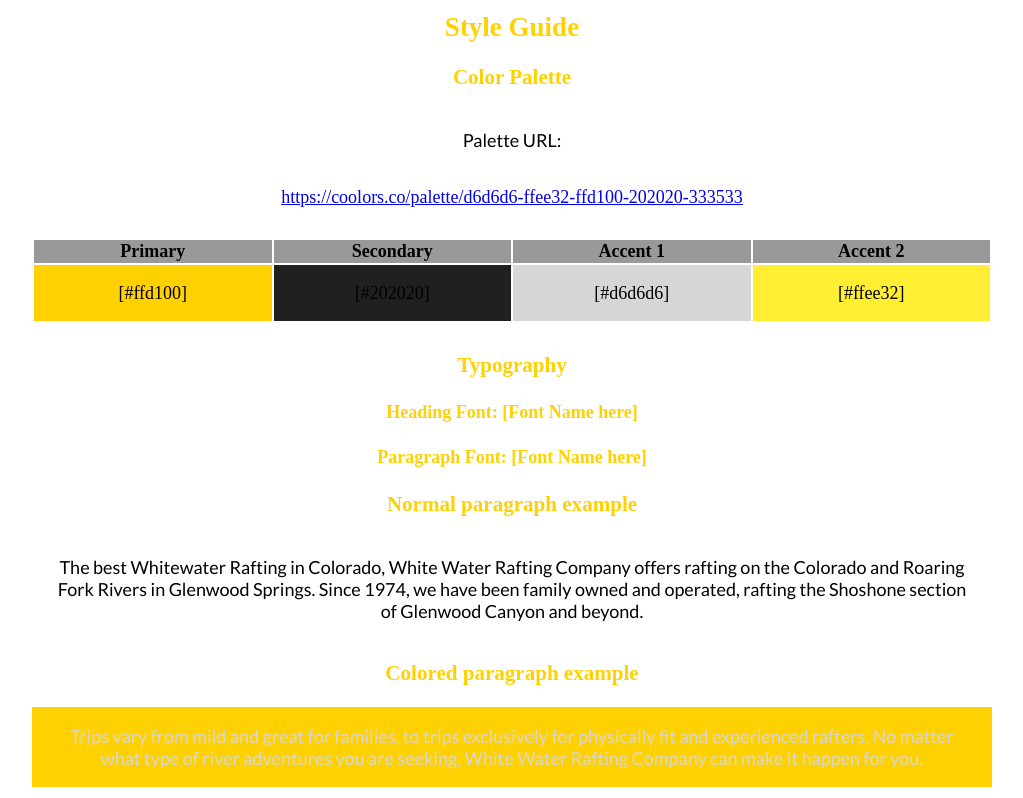
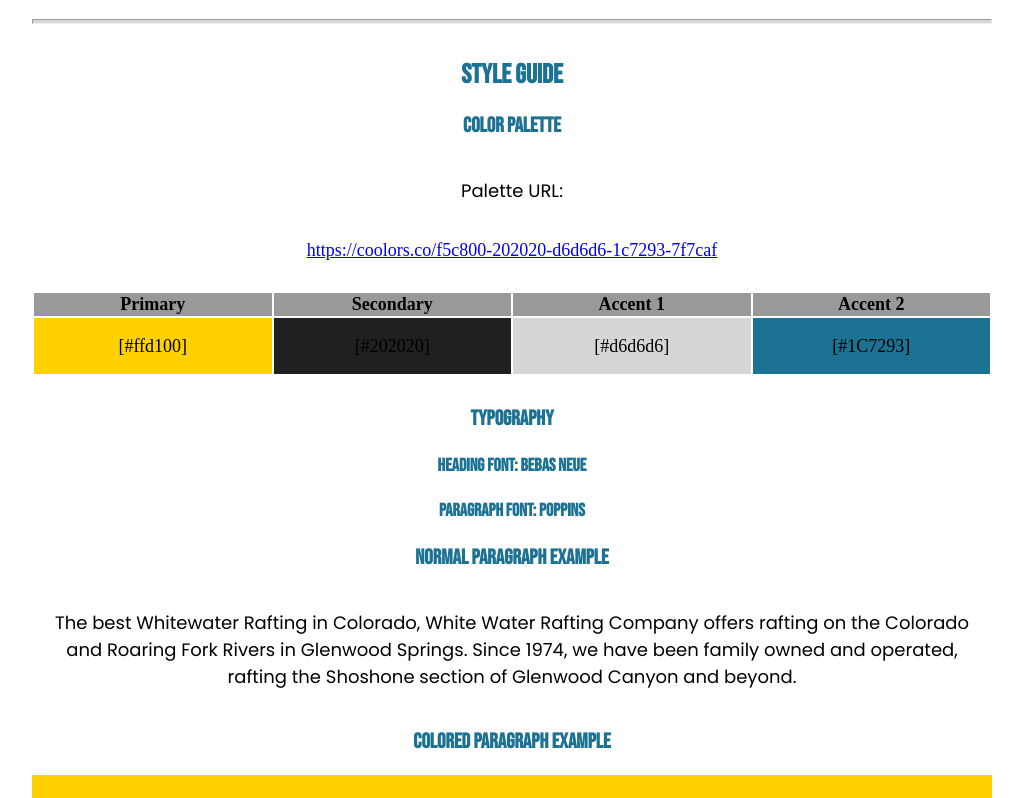
Before and after one commit to aaronandrei/wdd130, a plain HTML site: page wwr/site-plan-rafting.html in a window 1280 px wide. Shown: the part 1098-1896 px from the top of the page, without its empty margins (128-1151 px from the left). Drawn offline with Linux system fonts and the light colour scheme; a web font is replaced by a local one.

Commit message:
Final changes

```diff
--- a/wwr/site-plan-rafting.html
+++ b/wwr/site-plan-rafting.html
@@ -41,8 +41,8 @@
 
     <!-- Copy and paste the URL to your finished palette below. Replace the href value that is there with yours. Make sure to paste it into both the href value and the content text of the <a> tag -->
     <p>Palette URL:</p>
-    <a href="https://coolors.co/palette/d6d6d6-ffee32-ffd100-202020-333533"
-      target="_blank">https://coolors.co/palette/d6d6d6-ffee32-ffd100-202020-333533</a>
+    <a href="https://coolors.co/f5c800-202020-d6d6d6-1c7293-7f7caf"
+      target="_blank">https://coolors.co/f5c800-202020-d6d6d6-1c7293-7f7caf</a>
 
     <table class="colors">
       <tr>
@@ -56,7 +56,7 @@
         <td class="primary">[#ffd100]</td>
         <td class="secondary">[#202020]</td>
         <td class="accent1">[#d6d6d6]</td>
-        <td class="accent2">[#ffee32]</td>
+        <td class="accent2">[#1C7293]</td>
       </tr>
     </table>
 
@@ -66,11 +66,11 @@
     <!-- Choose a font for your paragraphs (body copy) and headlines. What font(s) have you chosen? Think also about which of your colors above you might use for background and font colors. -->
 
     <h4>
-      Heading Font: [Font Name here]
+      Heading Font: Bebas Neue
       <!-- change this -->
     </h4>
     <h4>
-      Paragraph Font: [Font Name here]
+      Paragraph Font: Poppins
       <!-- change this -->
     </h4>
     <h3>Normal paragraph example</h3>
--- a/wwr/styles/site-plan-rafting.css
+++ b/wwr/styles/site-plan-rafting.css
@@ -2,29 +2,29 @@
 /* if you are using any Google fonts change the font names below to your fonts.
 Any spaces in your font name should be replaced with a +.
 Fonts are separated by a & */
-@import url('https://fonts.googleapis.com/css2?family=IM+Fell+French+Canon&family=Lato:ital,wght@0,400;0,700;1,400&display=swap');
+@import url('https://fonts.googleapis.com/css2?family=Bebas+Neue&family=Poppins&display=swap');
 
 :root {
   /* change the values below to your colors from your palette */
   --primary-color: #ffd100   ;
   --secondary-color: #202020 ;
   --accent1-color: #d6d6d6;
-  --accent2-color: #ffee32;
+  --accent2-color: #1C7293;
 
   /* change the values below to your chosen font(s) */
-  --heading-font: "IM Fell French Canon";
-  --paragraph-font: Lato, Helvetica, sans-serif;
+  --heading-font: "Bebas Neue";
+  --paragraph-font: Poppins, Helvetica, sans-serif;
 
   /* these colors below should be chosen from among your palette colors above */
-  --headline-color-on-white: #ffd100;  /* headlines on a white background */
+  --headline-color-on-white: #1C7293;  /* headlines on a white background */
   --headline-color-on-color: #202020; /* headlines on a colored background */
   --paragraph-color-on-white: #202020; /* paragraph text on a white background */
-  --paragraph-color-on-color: #d6d6d6; /* paragraph text on a colored background */
+  --paragraph-color-on-color: #202020; /* paragraph text on a colored background */
   --paragraph-background-color: #ffd100  ;
   --nav-link-color: #d6d6d6;
   --nav-background-color: #202020;
-  --nav-hover-link-color: white;
-  --nav-hover-background-color: #ffee32;
+  --nav-hover-link-color: #202020;
+  --nav-hover-background-color: #1C7293;
 }
 
 
```
